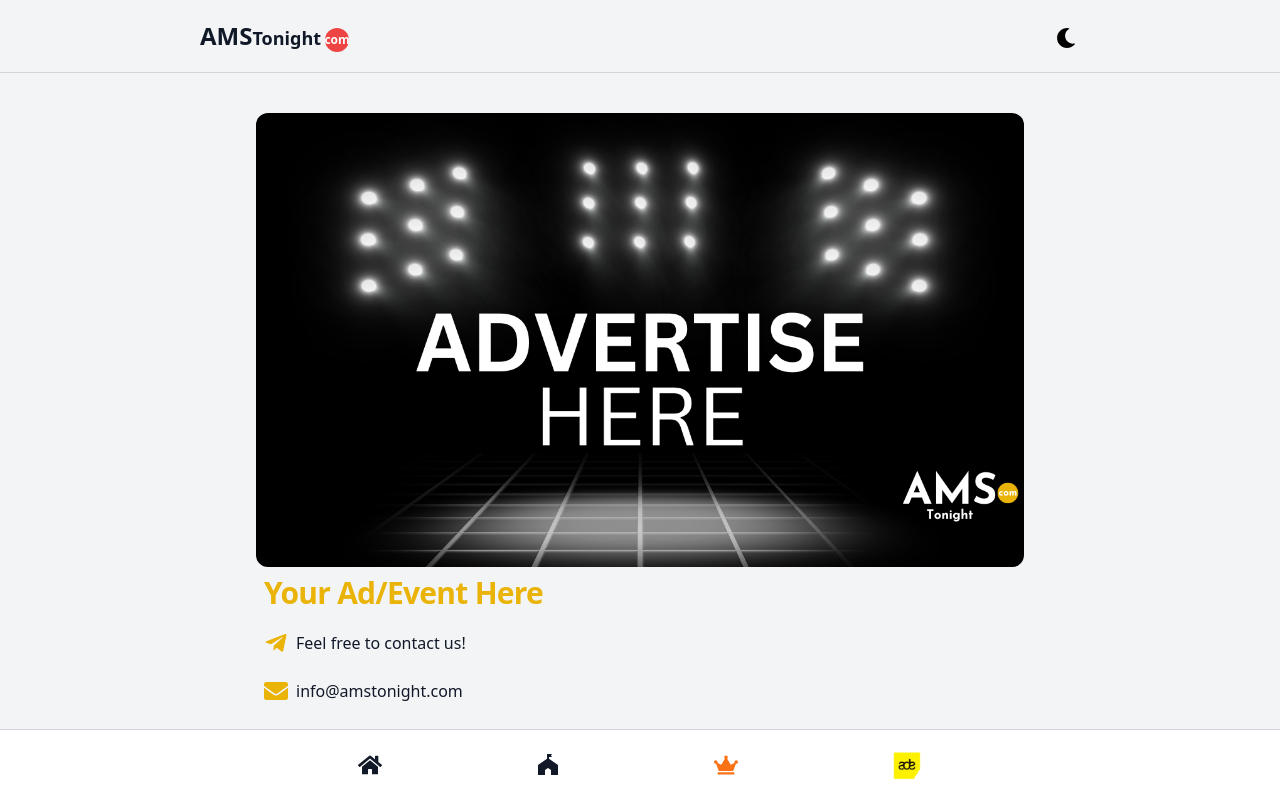
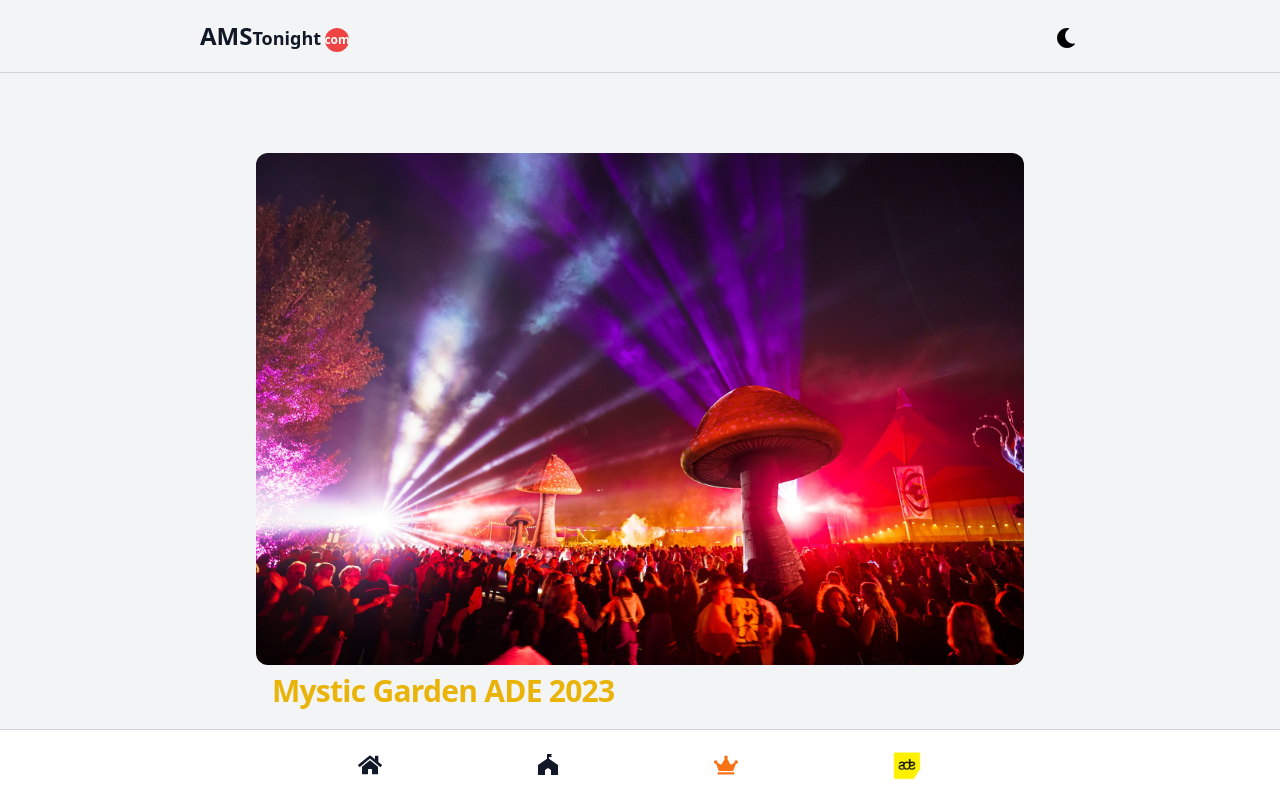
Before and after one commit to canguden/amstonight.com, a Next.js app: page /ade in a window 1280 px wide. Shown: the top 800 px of the page. Built offline with nearby package versions, Linux system fonts and the light colour scheme; what @sanity/demo would draw is missing.

Commit message:
seo optimization

```diff
--- a/components/Featured.tsx
+++ b/components/Featured.tsx
@@ -83,6 +83,48 @@ const Featured = () => {
         </div>
       </div>
 
+
+{/* pleinvrees festival */}
+
+
+    <div className="mx-auto mt-20 justify-center">
+
+ <Link href="/event/pleinvrees-27-05">
+   <Image
+     className="h-76 w-full md:rounded-xl object-cover  md:h-auto"
+     src='./pleinvrees.jpg'
+     loader={MyLoader}
+     unoptimized={true}
+     width={1024}
+     height={800}
+     alt="pleinvrees"
+   />
+
+
+   <div className="flexflex-col  justify-between mx-2  p-2 ">
+       <h5 className="mb-2 flex flex-row text-2xl font-bold tracking-tight text-purple-500 md:text-3xl">
+         Pleinvrees Festival 2023
+       </h5>
+       </div>
+       </Link>
+
+
+
+       <div className="flex flex-row mx-2 hover:text-blue-500">
+       <Link href="https://goo.gl/maps/8ibcfxgTJnn9xAiZ9" target="_blank"><div className='flex flex-row'>
+         <SiGooglemaps className="mt-1 mr-2 h-5 w-5 content-center text-purple-500" />
+         NDSM-Werf, Amsterdam
+         </div>
+         </Link>
+       </div>
+
+     <div className="mt-5 flex flex-row mx-2">
+       <HiCalendar className="align-center mb-1 mr-2 h-6 w-6 content-center items-center text-purple-500" />{' '}
+       27 May 2023
+       <div className="ml-2 flex flex-col">12:00 - 23:00</div>
+
+     </div>
+   </div>
 
       {/* Open Air  */}
 
--- a/pages/ade.tsx
+++ b/pages/ade.tsx
@@ -16,6 +16,48 @@ const Featured = () => {
   return (
     <>
 
+    {/* Mystic Garden ADE */}
+
+
+    <div className="mx-auto mt-20 justify-center">
+
+ <Link href="/event/mystic-garden-21-10">
+   <Image
+     className="h-76 w-full md:rounded-xl object-cover  md:h-auto"
+     src='./mysticgardenfestival.jpg'
+     loader={MyLoader}
+     unoptimized={true}
+     width={1024}
+     height={800}
+     alt="pleinvrees"
+   />
+
+
+   <div className="flex flex-col  justify-between mx-2  p-2 ">
+       <h5 className="mb-2 flex flex-row text-2xl font-bold tracking-tight text-yellow-500 md:text-3xl">
+         Mystic Garden ADE 2023
+       </h5>
+       </div>
+       </Link>
+
+
+
+       <div className="flex flex-row mx-2 hover:text-blue-500">
+       <Link href="https://goo.gl/maps/jriRWrGn7n9V1iWH6" target="_blank"><div className='flex flex-row'>
+         <SiGooglemaps className="mt-1 mr-2 h-5 w-5 content-center text-yellow-500" />
+         Havenpark, Amsterdam
+         </div>
+         </Link>
+       </div>
+
+     <div className="mt-5 flex flex-row mx-2">
+       <HiCalendar className="align-center mb-1 mr-2 h-6 w-6 content-center items-center text-yellow-500" />{' '}
+       21 October 2023
+       <div className="ml-2 flex flex-col">14:00 - 02:00</div>
+
+     </div>
+   </div>
+
 {/* Open Air  */}
         <div>
     <Head>
@@ -23,7 +65,7 @@ const Featured = () => {
     </Head>
   </div>
 
-  <div className="mx-auto justify-center">
+  <div className="mx-auto mt-20 mb-20 justify-center">
       <Image
         className="h-76 w-full md:rounded-xl object-cover  md:h-auto"
         src='./yourade.png'
```
Also changed, not shown: public/mysticgardenfestival.jpg (added), public/pleinvrees.jpg (added).
